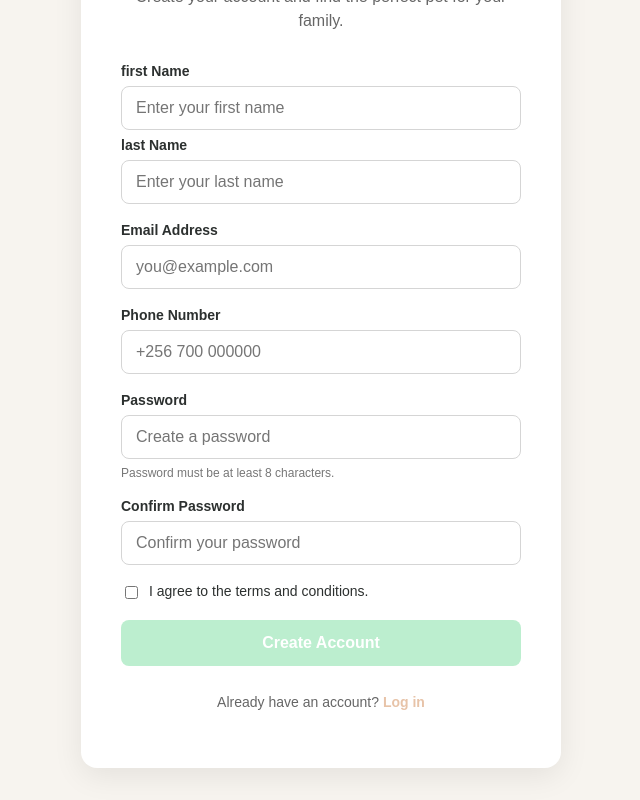
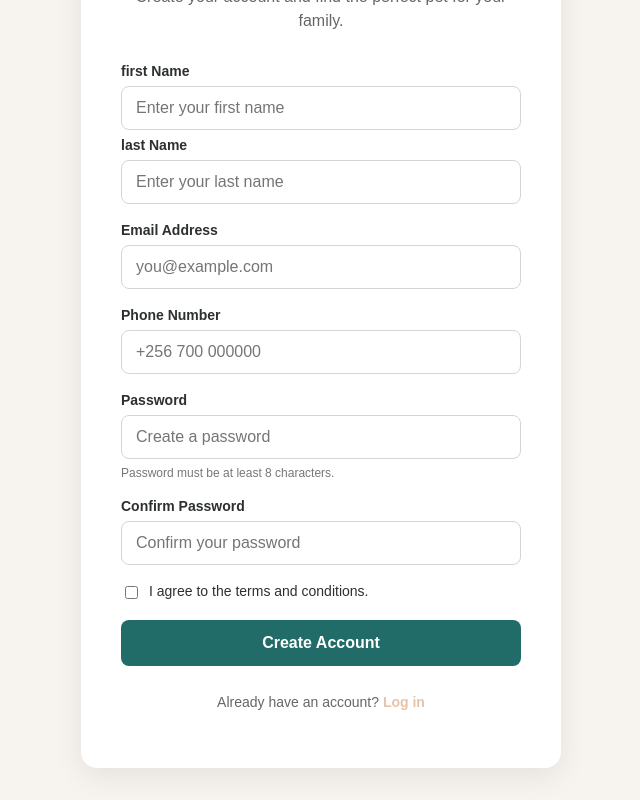
Before and after one commit to Pawdigree-Pet-Marketplace/pawdigree-frontend, a React (Vite) app: page /register in a window 1280 px wide. In both pictures the pointer is over the button "Create Account". Shown: the part 217-1017 px from the top of the page, without its empty margins (319-959 px from the left). Built offline with nearby package versions, Linux system fonts and the light colour scheme.

Commit message:
added color to the register button on hover

```diff
--- a/src/components/CustomerRegistration.css
+++ b/src/components/CustomerRegistration.css
@@ -114,7 +114,7 @@
 }
 
 .register-button:hover {
-  background: #bceecf;
+  background: #216C68;
 }
 
 .register-button:focus-visible {
```
